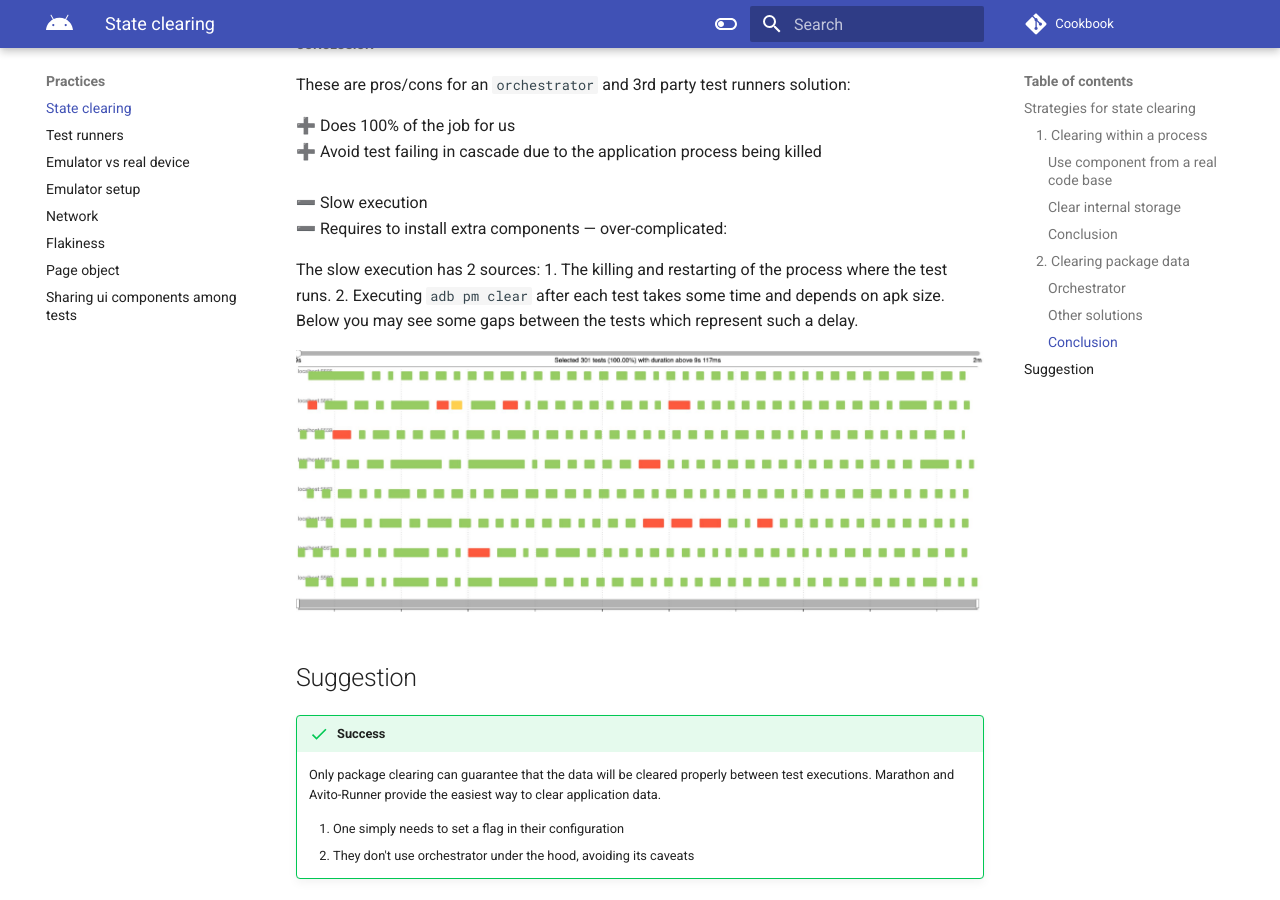
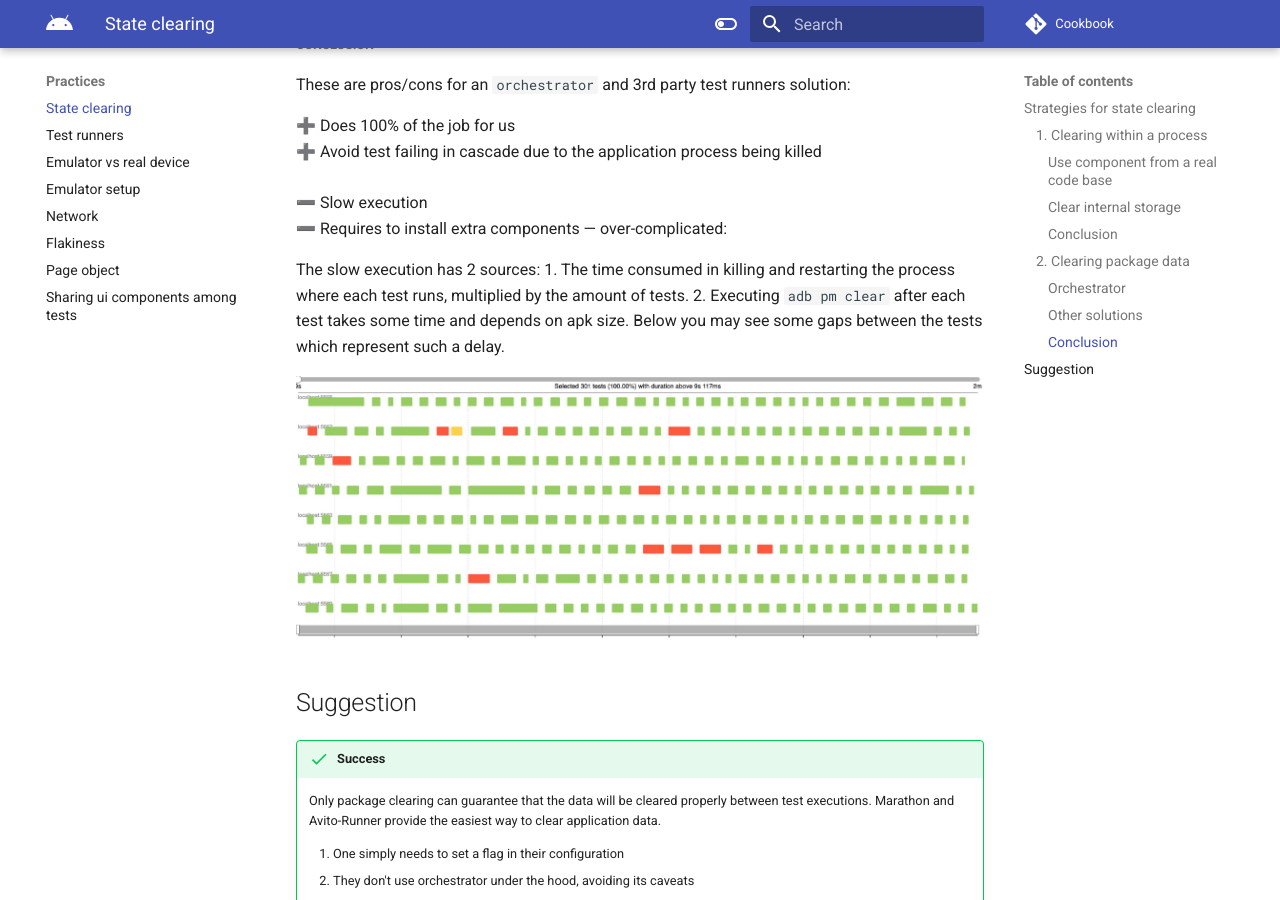
Before and after one commit to android-ui-testing/Cookbook, an MkDocs documentation site: the page built from docs/content/practices/state_clearing.md, in a window 1280 px wide and 900 px high, scrolled down 3506 px. Built offline with MkDocs 1.6.1 and Material for MkDocs 9.7.7, drawn with Linux system fonts in a browser that asks for light colours; comment, search, counter and statistics services are not loaded.

Commit message:
rewording

```diff
--- a/docs/content/practices/state_clearing.md
+++ b/docs/content/practices/state_clearing.md
@@ -140,7 +140,7 @@ These are pros/cons for an `orchestrator` and 3rd party test runners solution:
 ➖ Requires to install extra components — over-complicated: <br/>
 
 The slow execution has 2 sources:
-1. The killing and restarting of the process where the test runs.
+1. The time consumed in killing and restarting the process where each test runs, multiplied by the amount of tests.
 2. Executing `adb pm clear` after each test takes some time and depends on apk size. Below you may see some gaps between the tests which represent such a delay.
 
 ![alt text](../images/package_clear.png "ADB package clearing takes some time")
```
